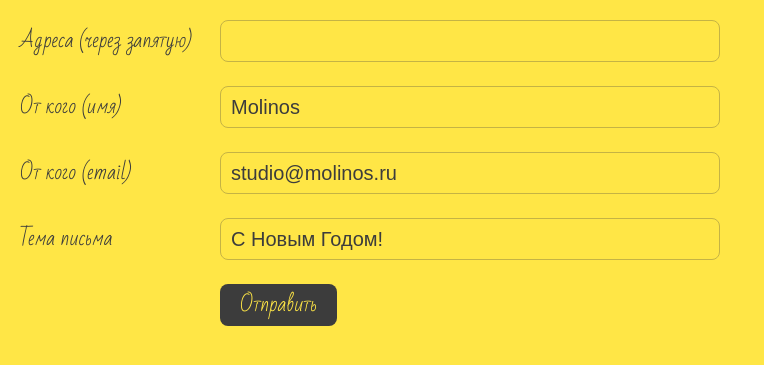
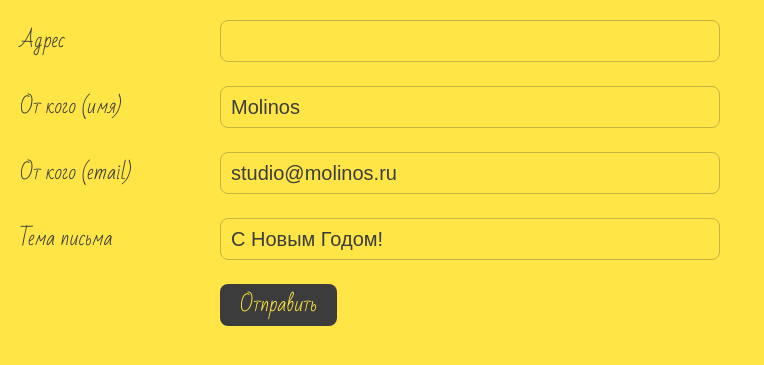
Before and after one commit to RavWar/horsey, a Rails app: page /mail in a window 1280 px wide. Shown: the top 365 px of the page, without its empty margins (0-764 px from the left). Run offline with Rails 7, Linux system fonts and the light colour scheme; style sheets or scripts are compiled from the project's sources; some libraries are stand-ins or nearby versions.

Commit message:
mail label

```diff
--- a/app/views/application/mail.haml
+++ b/app/views/application/mail.haml
@@ -1,7 +1,7 @@
 .mail
   = form_for :mail, url: mail_path, html: { id: 'mail' } do |f|
     .field
-      = f.label :to, 'Адреса (через запятую)'
+      = f.label :to, 'Адрес'
       = f.text_field :to
     .field
       = f.label :name, 'От кого (имя)'
```
